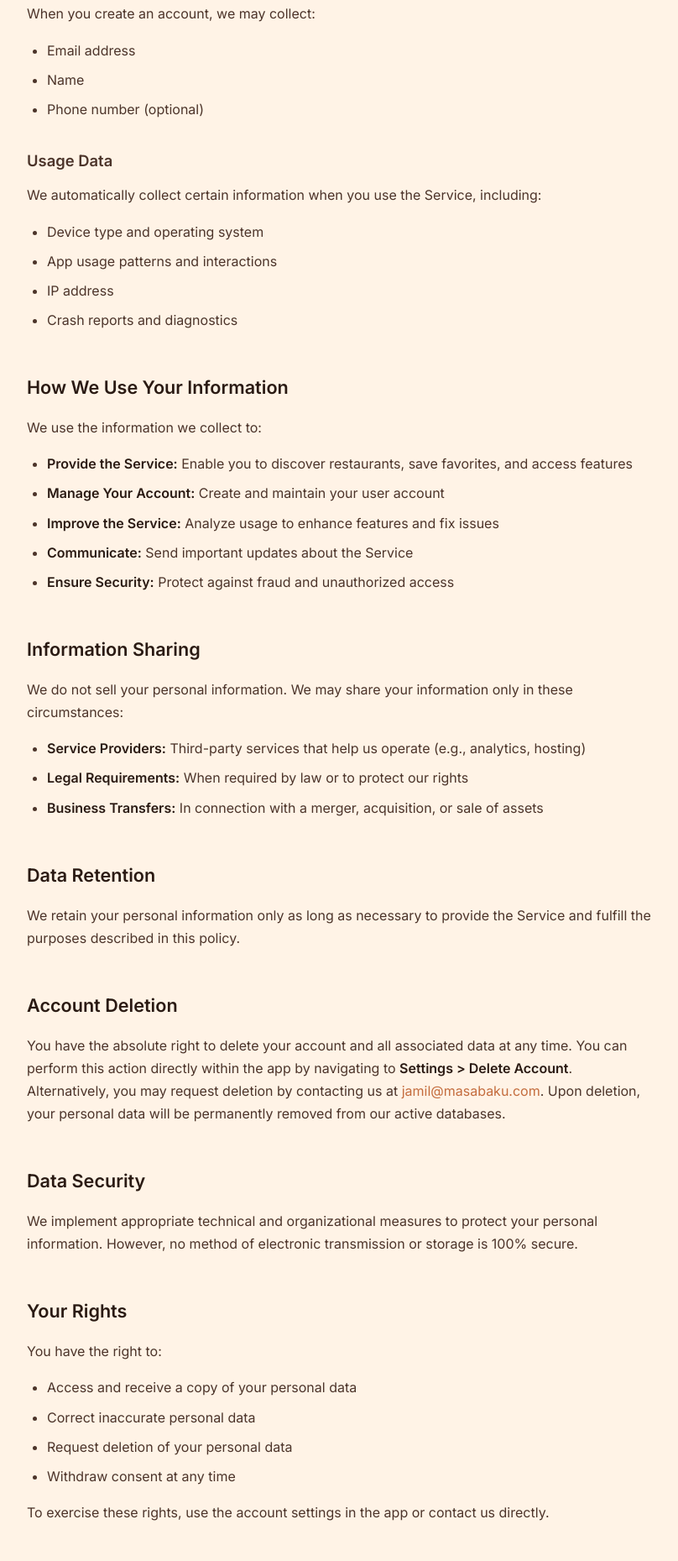
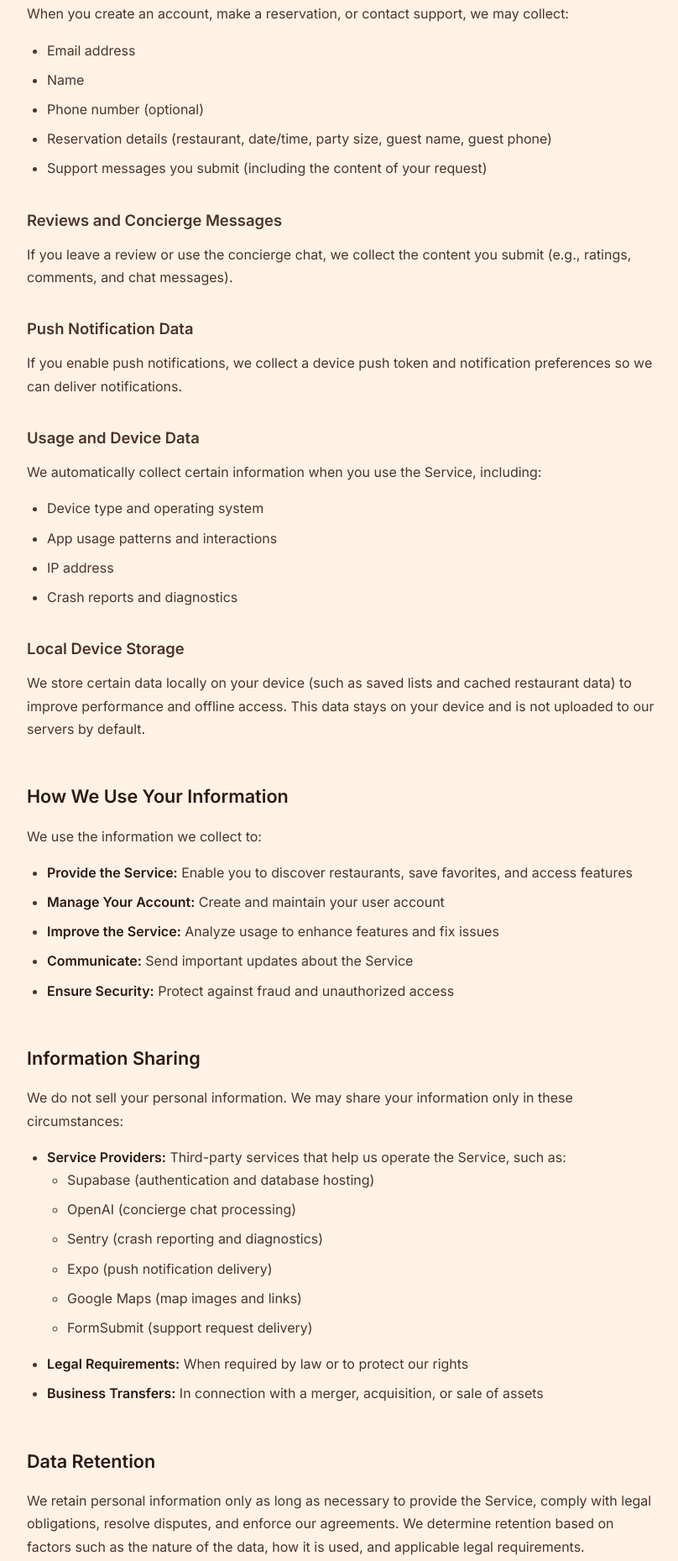
Before and after one commit to jkazimzade21/masabaku-website, a plain HTML site: page privacy.html in a window 1280 px wide. Shown: the part 530-2389 px from the top of the page at 84% size, without its empty margins (232-1040 px from the left). Drawn offline with Linux system fonts and the light colour scheme.

Commit message:
Update privacy and terms

```diff
--- a/privacy.html
+++ b/privacy.html
@@ -145,22 +145,30 @@
     </nav>
     <div class="container">
         <h1>Privacy Policy</h1>
-        <p class="updated">Last updated: December 22, 2025</p>
+        <p class="updated">Last updated: December 23, 2025</p>
 
-        <p>This Privacy Policy describes how Masa Baku ("we", "us", or "our") collects, uses, and shares your information when you use our mobile application (the "Service").</p>
+        <p>This Privacy Policy describes how Masa Baku ("we", "us", or "our") collects, uses, and shares your information when you use our mobile application and related support website (the "Service").</p>
         <p>By using the Service, you agree to the collection and use of information in accordance with this Privacy Policy.</p>
 
         <h2>Information We Collect</h2>
 
         <h3>Personal Information</h3>
-        <p>When you create an account, we may collect:</p>
+        <p>When you create an account, make a reservation, or contact support, we may collect:</p>
         <ul>
             <li>Email address</li>
             <li>Name</li>
             <li>Phone number (optional)</li>
+            <li>Reservation details (restaurant, date/time, party size, guest name, guest phone)</li>
+            <li>Support messages you submit (including the content of your request)</li>
         </ul>
 
-        <h3>Usage Data</h3>
+        <h3>Reviews and Concierge Messages</h3>
+        <p>If you leave a review or use the concierge chat, we collect the content you submit (e.g., ratings, comments, and chat messages).</p>
+
+        <h3>Push Notification Data</h3>
+        <p>If you enable push notifications, we collect a device push token and notification preferences so we can deliver notifications.</p>
+
+        <h3>Usage and Device Data</h3>
         <p>We automatically collect certain information when you use the Service, including:</p>
         <ul>
             <li>Device type and operating system</li>
@@ -168,6 +176,9 @@
             <li>IP address</li>
             <li>Crash reports and diagnostics</li>
         </ul>
+
+        <h3>Local Device Storage</h3>
+        <p>We store certain data locally on your device (such as saved lists and cached restaurant data) to improve performance and offline access. This data stays on your device and is not uploaded to our servers by default.</p>
 
         <h2>How We Use Your Information</h2>
         <p>We use the information we collect to:</p>
@@ -182,22 +193,31 @@
         <h2>Information Sharing</h2>
         <p>We do not sell your personal information. We may share your information only in these circumstances:</p>
         <ul>
-            <li><strong>Service Providers:</strong> Third-party services that help us operate (e.g., analytics, hosting)</li>
+            <li><strong>Service Providers:</strong> Third-party services that help us operate the Service, such as:
+                <ul>
+                    <li>Supabase (authentication and database hosting)</li>
+                    <li>OpenAI (concierge chat processing)</li>
+                    <li>Sentry (crash reporting and diagnostics)</li>
+                    <li>Expo (push notification delivery)</li>
+                    <li>Google Maps (map images and links)</li>
+                    <li>FormSubmit (support request delivery)</li>
+                </ul>
+            </li>
             <li><strong>Legal Requirements:</strong> When required by law or to protect our rights</li>
             <li><strong>Business Transfers:</strong> In connection with a merger, acquisition, or sale of assets</li>
         </ul>
 
         <h2>Data Retention</h2>
-        <p>We retain your personal information only as long as necessary to provide the Service and fulfill the purposes described in this policy.</p>
+        <p>We retain personal information only as long as necessary to provide the Service, comply with legal obligations, resolve disputes, and enforce our agreements. We determine retention based on factors such as the nature of the data, how it is used, and applicable legal requirements.</p>
 
         <h2>Account Deletion</h2>
-        <p>You have the absolute right to delete your account and all associated data at any time. You can perform this action directly within the app by navigating to <strong>Settings > Delete Account</strong>. Alternatively, you may request deletion by contacting us at <a href="mailto:jamil@masabaku.com">jamil@masabaku.com</a>. Upon deletion, your personal data will be permanently removed from our active databases.</p>
+        <p>You can delete your account at any time in the app by navigating to <strong>Settings &gt; Delete Account</strong>, or by contacting us at <a href="mailto:jamil@masabaku.com">jamil@masabaku.com</a>. When you delete your account, we remove or anonymize your personal data in our active systems. Some records may be retained in anonymized form (for example, to preserve aggregate statistics) or to comply with legal obligations. Locally stored data on your device (such as saved lists and cached reservations) is removed when you delete your account.</p>
 
         <h2>Data Security</h2>
         <p>We implement appropriate technical and organizational measures to protect your personal information. However, no method of electronic transmission or storage is 100% secure.</p>
 
         <h2>Your Rights</h2>
-        <p>You have the right to:</p>
+        <p>Depending on your location, you may have the right to:</p>
         <ul>
             <li>Access and receive a copy of your personal data</li>
             <li>Correct inaccurate personal data</li>
```
Also changed, not shown: terms.html (+3 -2 lines).
